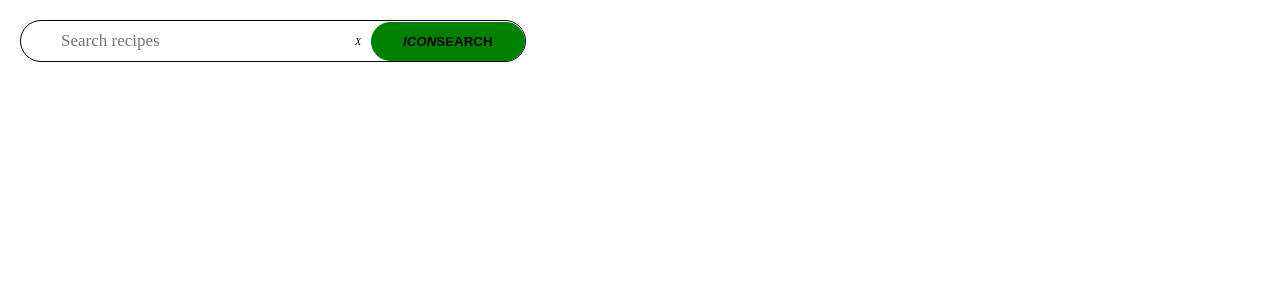
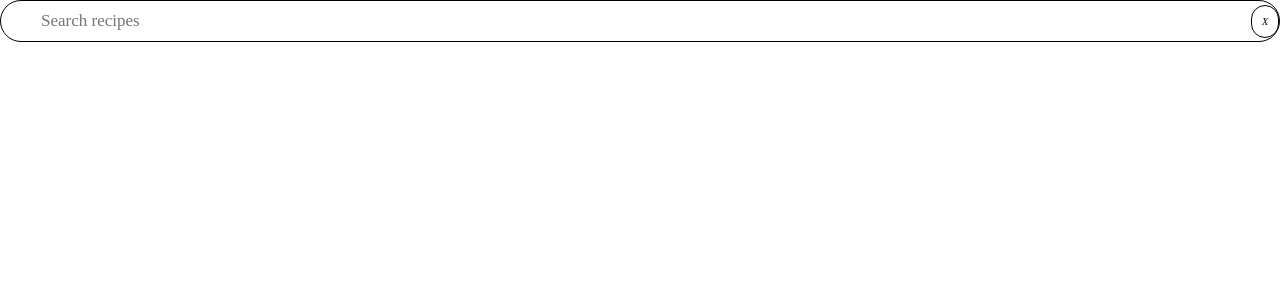
Before and after one commit to cipher-tech/recipy, a React (Vite) app: page / in a window 1280 px wide. Shown: the top 300 px of the page. Built offline with nearby package versions, Linux system fonts and the light colour scheme.

Commit message:
modify search component markup

```diff
--- a/src/components/form/searchForm/SearchForm.jsx
+++ b/src/components/form/searchForm/SearchForm.jsx
@@ -21,11 +21,9 @@ export const SearchForm = () => {
     console.log(query);
   };
 
-
   //   useEffect(() => {
   //     getSearchRecipes(query);
   //   }, [query]);
-
 
   useEffect(() => {
     const timeoutId = setTimeout(() => {
@@ -40,7 +38,6 @@ export const SearchForm = () => {
   return (
     <Fragment>
       <form className="search-form" onSubmit={handleSubmit}>
-        <div className="search-group">
         <input
           className="search-field"
           type="text"
@@ -48,12 +45,15 @@ export const SearchForm = () => {
           onChange={handleChange}
           value={query}
         />
+        <span className="clear-btn">
           <i>X</i>
-        </div>
-        <button className="search-btn">
+        </span>
+        {/* <div className="search-group">
+        </div> */}
+        {/* <button className="search-btn">
           <i>icon</i>
           <span>Search</span>
-        </button>
+        </button> */}
       </form>
       {/* <recipes /> */}
     </Fragment>
--- a/src/components/form/searchForm/searchform.scss
+++ b/src/components/form/searchForm/searchform.scss
@@ -1,17 +1,15 @@
+@import "../../../styles/abstract/mixin";
+
 .search {
-
   &-form {
     display: flex;
     align-items: center;
-    background-color: blue;
     background-color: #fff;
     border-radius: 10rem;
     padding-left: 3rem;
     transition: all 0.3s;
-
     border: 1px solid black;
-    margin: 2rem;
-	width: fit-content;
+    margin-bottom: 2rem;
 
     &:focus-within {
       box-shadow: 0 1rem 5rem rgba(36, 106, 60, 0.15);
@@ -28,6 +26,7 @@
     width: 100%;
     border: none;
     outline: none;
+    padding: 1rem;
   }
   &-group {
     display: flex;
@@ -35,9 +34,12 @@
     display: flex;
     gap: 1rem;
     padding: 1rem;
-    background-color: #fff;;
-    border-radius: 1.2rem;
-	width: 30rem;
+    background-color: #fff;
+    border-radius: 10rem;
+
+    @include respond(phoneMax600) {
+      width: 100%;
+    }
   }
   &-btn {
     font-weight: 700;
@@ -53,3 +55,9 @@
     align-items: center;
   }
 }
+
+.clear-btn {
+  border: 1px solid black;
+  padding: 1rem;
+  border-radius: 8rem;
+}
--- /dev/null
+++ b/src/styles/abstract/_mixin.scss
@@ -0,0 +1,54 @@
+//media query manager
+
+/*
+
+0-600px:  phone
+600-900px: Tablet port
+900-1200px: tablet landscape
+1200-1800 = Normal stylesp
+1800 *  Big screens
+*/
+
+@mixin respond-max600 {
+  @media (max-width: 37.5em) {
+    @content;
+  }
+}
+
+/*
+$breakpoint argument
+
+-phone
+- tab-port
+- tab-land
+- big-desktop
+
+1em = 16px
+*/
+
+@mixin respond($breakpoint) {
+  @if $breakpoint== phoneMax600 {
+    @media (max-width: 37.5em) {
+      //600px
+      @content;
+    }
+  }
+  @if $breakpoint== tab-port900 {
+    @media (max-width: 56.25em) {
+      //900px
+      @content;
+    }
+  }
+  @if $breakpoint== tab-land1200 {
+    @media (max-width: 75em) {
+      //1200px
+      @content;
+    }
+  }
+  @if $breakpoint== big-desktop1200 {
+    @media (min-width: 112.5em) {
+      //1800px
+      @content;
+    }
+  }
+}
--- a/vite.config.js
+++ b/vite.config.js
@@ -1,7 +1,7 @@
-import { defineConfig } from 'vite'
-import react from '@vitejs/plugin-react'
+import { defineConfig } from "vite";
+import react from "@vitejs/plugin-react";
 
 // https://vitejs.dev/config/
 export default defineConfig({
-  plugins: [react()]
-})
+  plugins: [react()],
+});
```
Also changed, not shown: src/styles/main.scss (added). Lines whose indentation alone changed are shown as unchanged.
